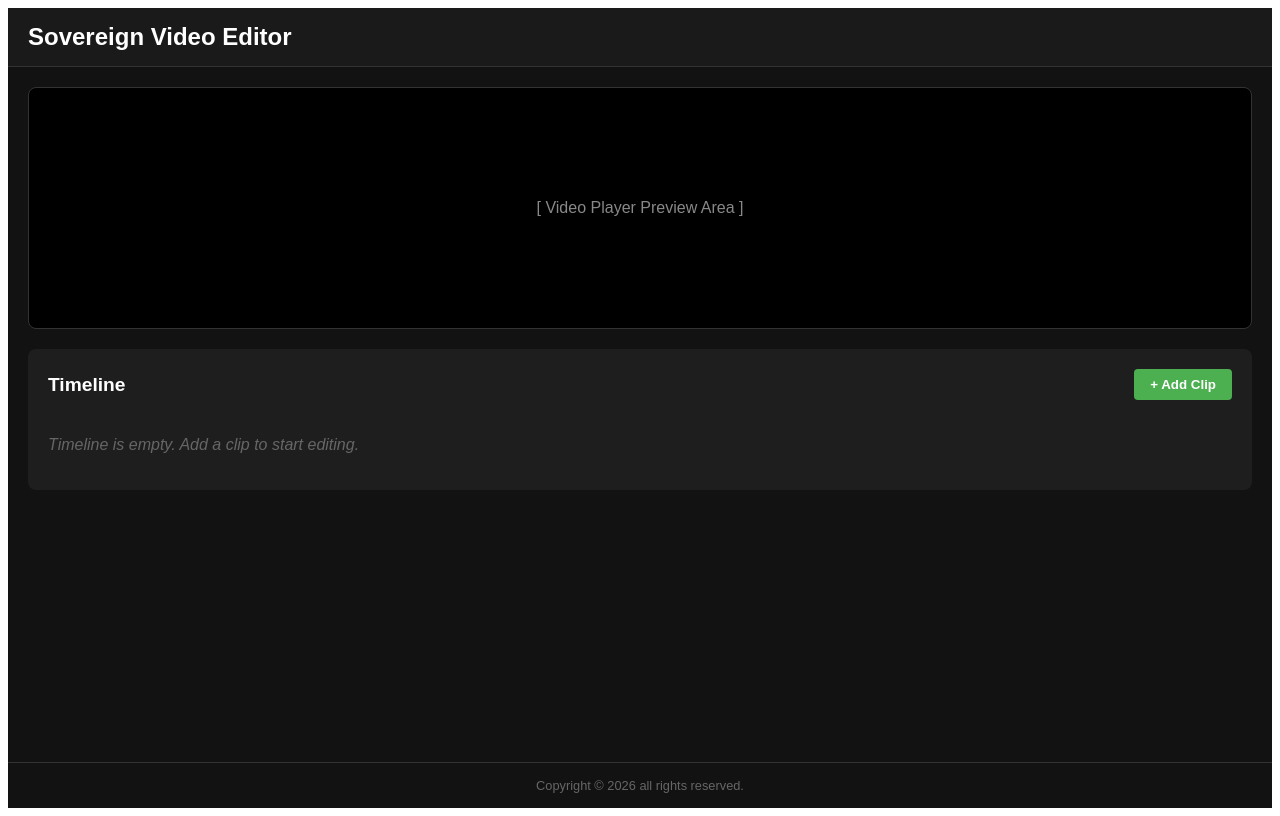
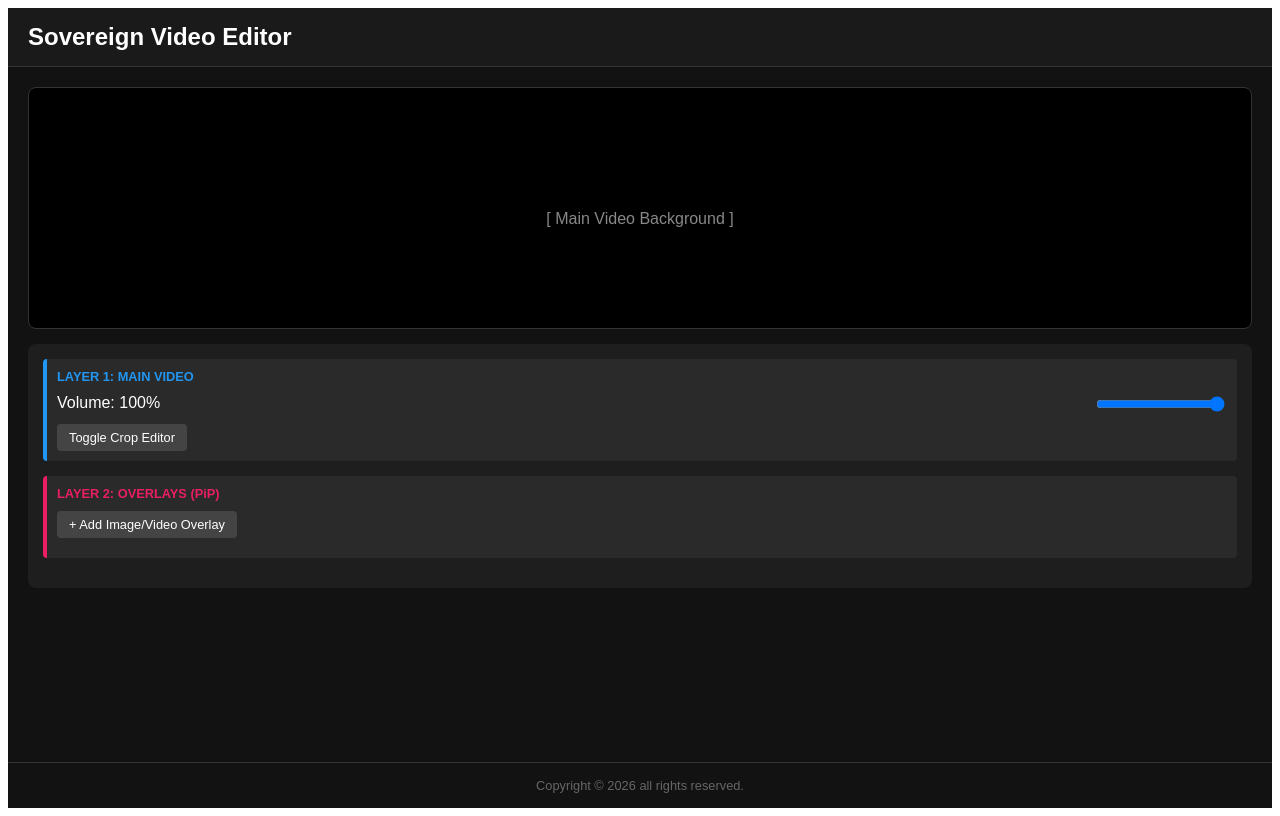
Before and after one commit to xNoOnex/Sovereign-Video-Editor, a React (Vite) app: page / in a window 1280 px wide. Built offline with nearby package versions, Linux system fonts and the light colour scheme.

Commit message:
feat: Add GitHub Actions, Volume Control, Cropping, and Overlays

```diff
--- a/package.json
+++ b/package.json
@@ -12,6 +12,7 @@
   "dependencies": {
     "@capacitor/android": "^8.5.1",
     "@capacitor/core": "^8.5.1",
+    "@capacitor/filesystem": "^8.1.3",
     "react": "^19.2.8",
     "react-dom": "^19.2.8"
   },
--- a/src/Editor.jsx
+++ b/src/Editor.jsx
@@ -2,66 +2,78 @@ import React, { useState } from 'react';
 
 export default function Editor() {
   const [timeline, setTimeline] = useState({
-    videoTracks: [],
+    mainVideo: { name: 'Main Target', volume: 1.0, crop: { active: false, cropX: 10, cropY: 10, width: 80, height: 80 } },
+    overlays: [], // For images and B-roll videos
     audioTracks: []
   });
 
-  const addMockClip = () => {
+  const addOverlay = () => {
     setTimeline(prev => ({
       ...prev,
-      videoTracks: [
-        ...prev.videoTracks,
-        { id: Date.now(), fileName: 'commission_clip_01.mp4', trimStart: 0, trimEnd: 15, isMuted: false }
-      ]
+      overlays: [...prev.overlays, { id: Date.now(), type: 'image', name: 'watermark.png', x: 80, y: 80, scale: 20 }]
     }));
   };
 
-  const toggleMute = (clipId) => {
-    setTimeline(prev => ({
-      ...prev,
-      videoTracks: prev.videoTracks.map(clip =>
-        clip.id === clipId ? { ...clip, isMuted: !clip.isMuted } : clip
-      )
-    }));
+  const updateVolume = (val) => {
+    setTimeline(prev => ({ ...prev, mainVideo: { ...prev.mainVideo, volume: parseFloat(val) } }));
   };
 
   return (
-    <div style={{ display: 'flex', flexDirection: 'column', gap: '20px', height: '100%' }}>
-      <div style={{ height: '30vh', backgroundColor: '#000', borderRadius: '8px', display: 'flex', alignItems: 'center', justifyContent: 'center', border: '1px solid #333' }}>
-        <p style={{ color: '#888' }}>[ Video Player Preview Area ]</p>
+    <div style={{ display: 'flex', flexDirection: 'column', gap: '15px', height: '100%' }}>
+
+      {/* Real-time Preview Area */}
+      <div style={{ height: '30vh', backgroundColor: '#000', borderRadius: '8px', position: 'relative', border: '1px solid #333' }}>
+        <p style={{ color: '#888', textAlign: 'center', marginTop: '10%' }}>[ Main Video Background ]</p>
+
+        {/* Render Overlays in the Preview */}
+        {timeline.overlays.map(overlay => (
+           <div key={overlay.id} style={{
+             position: 'absolute',
+             top: `${overlay.y}%`, left: `${overlay.x}%`,
+             width: `${overlay.scale}%`, height: `${overlay.scale}%`,
+             backgroundColor: 'rgba(255, 255, 255, 0.2)', border: '1px dashed #fff',
+             display: 'flex', alignItems: 'center', justifyContent: 'center'
+           }}>
+             <span style={{ fontSize: '0.6rem' }}>{overlay.name}</span>
+           </div>
+        ))}
       </div>
 
-      <div style={{ backgroundColor: '#1e1e1e', padding: '20px', borderRadius: '8px', flex: 1 }}>
-        <div style={{ display: 'flex', justifyContent: 'space-between', alignItems: 'center', marginBottom: '20px' }}>
-          <h2 style={{ margin: 0, fontSize: '1.2rem' }}>Timeline</h2>
-          <button
-            onClick={addMockClip}
-            style={{ padding: '8px 16px', backgroundColor: '#4CAF50', color: 'white', border: 'none', borderRadius: '4px', fontWeight: 'bold' }}
-          >
-            + Add Clip
+      <div style={{ backgroundColor: '#1e1e1e', padding: '15px', borderRadius: '8px', flex: 1, overflowY: 'auto' }}>
+
+        {/* Layer 1: Main Video & Cropping */}
+        <div style={{ marginBottom: '15px', padding: '10px', backgroundColor: '#2a2a2a', borderLeft: '4px solid #2196F3', borderRadius: '4px' }}>
+          <div style={{ fontSize: '0.8rem', color: '#2196F3', marginBottom: '10px', fontWeight: 'bold' }}>LAYER 1: MAIN VIDEO</div>
+          <div style={{ display: 'flex', justifyContent: 'space-between', marginBottom: '10px' }}>
+            <span>Volume: {Math.round(timeline.mainVideo.volume * 100)}%</span>
+            <input
+              type="range" min="0" max="1" step="0.1"
+              value={timeline.mainVideo.volume}
+              onChange={(e) => updateVolume(e.target.value)}
+            />
+          </div>
+          <button style={{ padding: '6px 12px', backgroundColor: '#444', color: 'white', border: 'none', borderRadius: '4px', fontSize: '0.8rem' }}>
+            Toggle Crop Editor
           </button>
         </div>
 
-        <div style={{ display: 'flex', flexDirection: 'column', gap: '10px' }}>
-          {timeline.videoTracks.length === 0 ? (
-            <p style={{ color: '#666', fontStyle: 'italic' }}>Timeline is empty. Add a clip to start editing.</p>
-          ) : (
-            timeline.videoTracks.map(clip => (
-              <div key={clip.id} style={{ display: 'flex', justifyContent: 'space-between', alignItems: 'center', padding: '15px', backgroundColor: '#2d2d2d', borderRadius: '6px' }}>
-                <div>
-                  <strong>{clip.fileName}</strong>
-                  <div style={{ fontSize: '0.8rem', color: '#aaa', marginTop: '4px' }}>Length: {clip.trimEnd - clip.trimStart}s</div>
-                </div>
-                <button
-                  onClick={() => toggleMute(clip.id)}
-                  style={{ padding: '6px 12px', backgroundColor: clip.isMuted ? '#f44336' : '#2196F3', color: 'white', border: 'none', borderRadius: '4px' }}
-                >
-                  {clip.isMuted ? 'Unmute' : 'Mute'}
-                </button>
-              </div>
-            ))
-          )}
+        {/* Layer 2: Overlays (Images / B-Roll) */}
+        <div style={{ marginBottom: '15px', padding: '10px', backgroundColor: '#2a2a2a', borderLeft: '4px solid #E91E63', borderRadius: '4px' }}>
+          <div style={{ fontSize: '0.8rem', color: '#E91E63', marginBottom: '10px', fontWeight: 'bold' }}>LAYER 2: OVERLAYS (PiP)</div>
+          <button
+            onClick={addOverlay}
+            style={{ padding: '6px 12px', backgroundColor: '#444', color: 'white', border: 'none', borderRadius: '4px', fontSize: '0.8rem', marginBottom: '10px' }}
+          >
+            + Add Image/Video Overlay
+          </button>
+          {timeline.overlays.map(overlay => (
+             <div key={overlay.id} style={{ display: 'flex', justifyContent: 'space-between', backgroundColor: '#1a1a1a', padding: '8px', borderRadius: '4px', marginTop: '5px' }}>
+                <span style={{ fontSize: '0.8rem' }}>{overlay.name}</span>
+                <span style={{ fontSize: '0.7rem', color: '#aaa' }}>Pos: ({overlay.x}, {overlay.y})</span>
+             </div>
+          ))}
         </div>
+
       </div>
     </div>
   );
```
Also changed, not shown: 3 other files (tests, documents, lock files or other folders).
